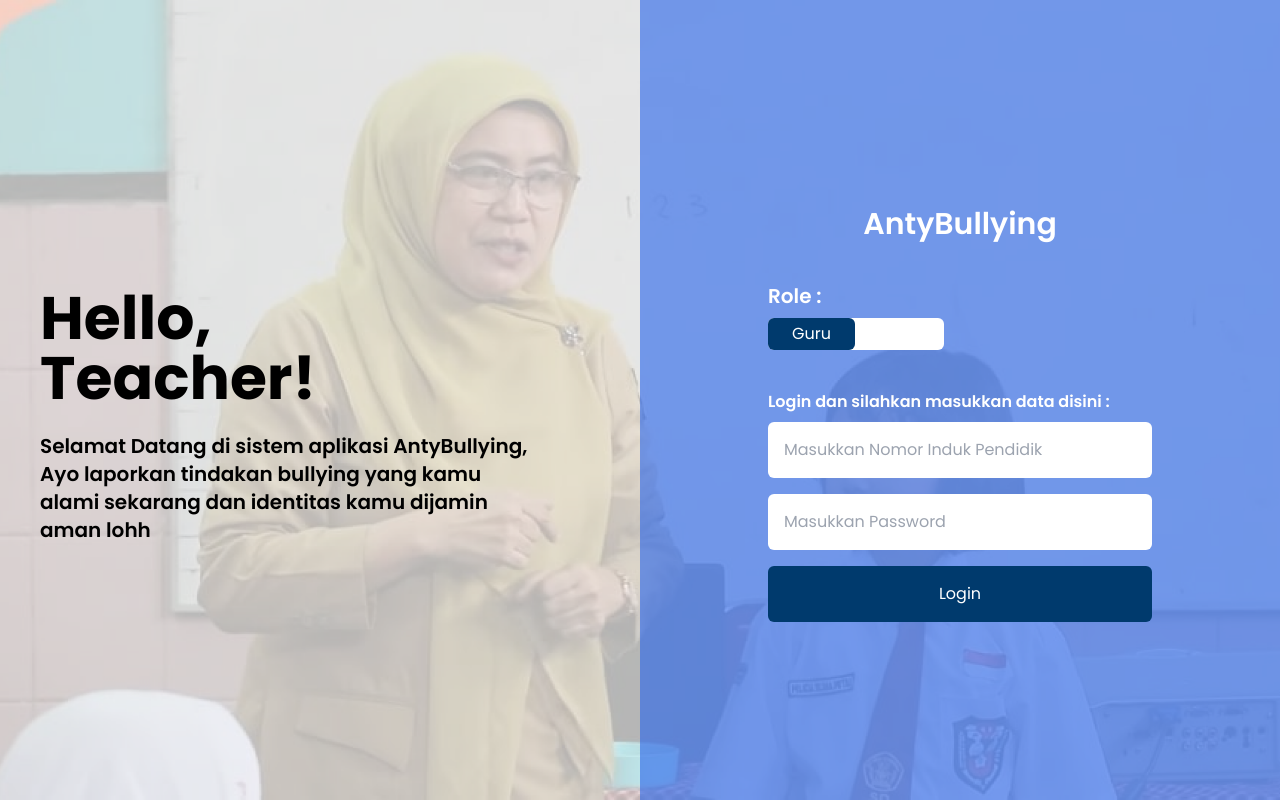
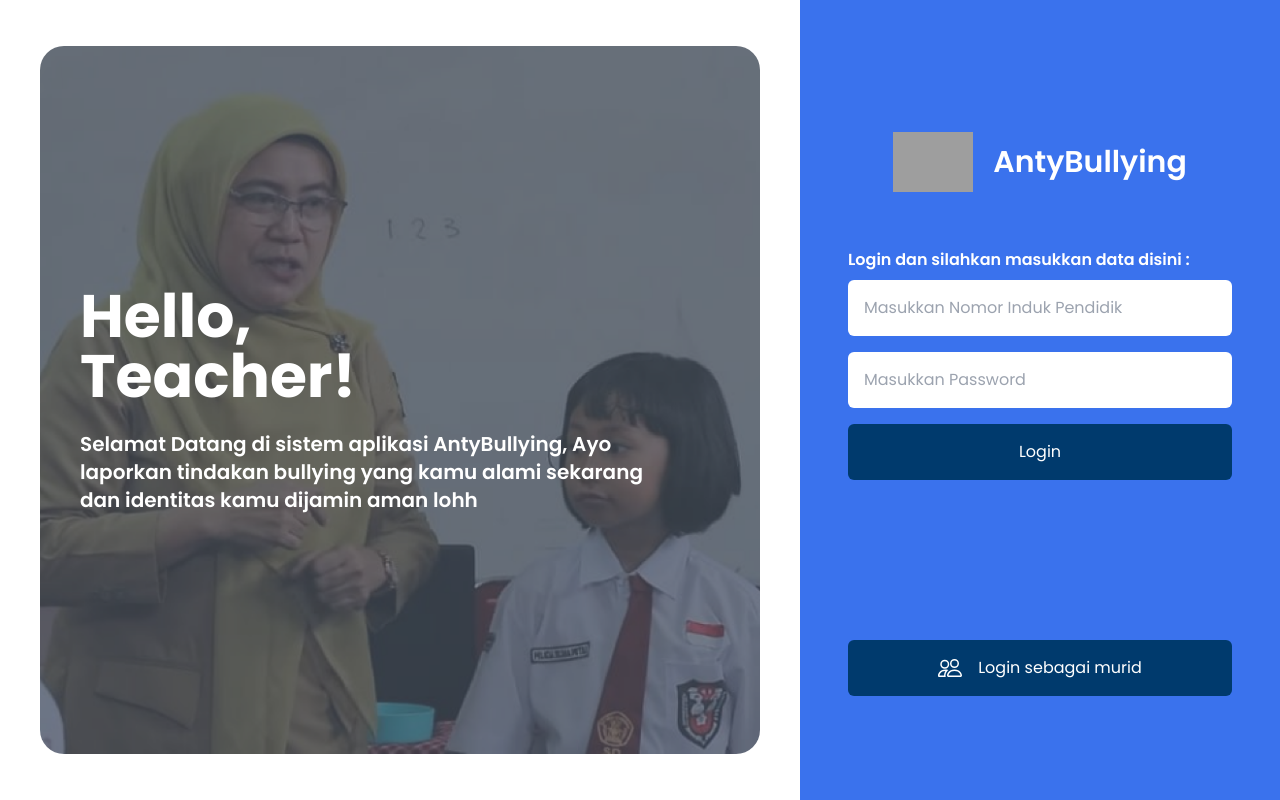
Before and after one commit to BlackMoonC/FE-Capstone-AntiBullying, a React (Vite) app in the folder frontend-antybullying/: page /teacher/login in a window 1280 px wide. Built offline with nearby package versions, Linux system fonts and the light colour scheme; grey boxes are pictures that could not be loaded.

Commit message:
Change styles on login page.

```diff
--- a/frontend-antybullying/src/components/login/Button/Selection/index.jsx
+++ b/frontend-antybullying/src/components/login/Button/Selection/index.jsx
@@ -1,10 +1,10 @@
 import React from "react";
 import { Link } from "react-router-dom";
 
-export default function index({hero}) {
+export default function index({ hero }) {
   return (
     <>
-      <div className="flex gap-1 w-44 mb-10 bg-white rounded-md">
+      {/* <div className="flex gap-1 w-44 mb-10 bg-white rounded-md">
         <Link
           to="/teacher/login"
           className={`bg-[var(--${
@@ -23,7 +23,28 @@ export default function index({hero}) {
           } px-5 py-1 text-white rounded-md`}>
           Murid
         </Link>
-      </div>
+      </div> */}
+      <Link
+        to={hero != "student" ? "/student/login" : "/teacher/login"}
+        type="submit"
+        className={`block bg-[var(${
+          hero === "student" ? "--primary-color" : "--secondary-color"
+        })] mt-40 text-center w-full py-4 text-white rounded-md`}
+      >
+        <span className="flex gap-4 justify-center">
+          <svg
+            fill="currentColor"
+            viewBox="0 0 16 16"
+            height="1.5em"
+            width="1.5em"
+          >
+            <path d="M15 14s1 0 1-1-1-4-5-4-5 3-5 4 1 1 1 1h8zm-7.978-1A.261.261 0 017 12.996c.001-.264.167-1.03.76-1.72C8.312 10.629 9.282 10 11 10c1.717 0 2.687.63 3.24 1.276.593.69.758 1.457.76 1.72l-.008.002a.274.274 0 01-.014.002H7.022zM11 7a2 2 0 100-4 2 2 0 000 4zm3-2a3 3 0 11-6 0 3 3 0 016 0zM6.936 9.28a5.88 5.88 0 00-1.23-.247A7.35 7.35 0 005 9c-4 0-5 3-5 4 0 .667.333 1 1 1h4.216A2.238 2.238 0 015 13c0-1.01.377-2.042 1.09-2.904.243-.294.526-.569.846-.816zM4.92 10A5.493 5.493 0 004 13H1c0-.26.164-1.03.76-1.724.545-.636 1.492-1.256 3.16-1.275zM1.5 5.5a3 3 0 116 0 3 3 0 01-6 0zm3-2a2 2 0 100 4 2 2 0 000-4z" />
+          </svg>
+          {hero === "student"
+            ? "Login sebagai wali murid"
+            : "Login sebagai murid"}
+        </span>
+      </Link>
     </>
   );
 }
--- a/frontend-antybullying/src/pages/student/login.jsx
+++ b/frontend-antybullying/src/pages/student/login.jsx
@@ -9,9 +9,10 @@ export default function login() {
   const { handleSubmitLogin } = handleFunction;
   return (
     <IsStudentLoginPage>
-      <section className="flex flex-col md:flex-row md:bg-[url('assets/img/bg_students.png')] bg-cover bg-center h-screen">
-        <div className="left lg:w-[50vw] lg:h-full md:pt-72 md:block hidden">
-          <div className="w-full px-10">
+      {/* <section className="flex flex-col md:flex-row md:bg-[url('assets/img/bg_students.png')] bg-cover bg-center h-screen"> */}
+      <section className="flex flex-col md:flex-row h-screen">
+        <div className="left lg:w-[60vw] my-auto mx-10 md:block hidden">
+          <div className="w-full md:bg-[url('assets/img/bg_students.png')] bg-cover bg-center lg:h-full rounded-3xl px-10 py-60 text-white bg-gray-600">
             <p className="font-bold text-6xl">Hello, </p>{" "}
             <p className="font-bold text-6xl">Student!</p>
             <p className="pt-6 pe-14 font-semibold text-xl">
@@ -21,13 +22,14 @@ export default function login() {
             </p>
           </div>
         </div>
-        <div className="right md:w-[50vw] h-full bg-red-600/60 flex flex-col items-center justify-center">
+        <div className="right md:w-[40vw] h-full bg-red-600/90 flex flex-col items-center justify-center">
           <div className="mt-12 mx-3 mb-5 md:mt-50">
-            <p className="font-semibold text-3xl text-white text-center mb-10">
-              AntyBullying
-            </p>
-            <p className="font-semibold text-xl text-white mb-2">Role : </p>
-            <ButtonSelection hero="student" />
+            <span className="flex justify-center items-center gap-5 mb-14">
+              <img className="w-20" src="/img/logo-web.png" alt="logo-antybullying" />
+              <p className="font-semibold text-3xl text-white">
+                AntyBullying
+              </p>
+            </span>
             <p className="font-semibold mt-4 mb-2 text-white">
               Login dan silahkan masukkan data disini :{" "}
             </p>
@@ -61,6 +63,7 @@ export default function login() {
                 Login
               </button>
             </form>
+            <ButtonSelection hero="student" />
           </div>
         </div>
       </section>
--- a/frontend-antybullying/src/pages/teacher/login.jsx
+++ b/frontend-antybullying/src/pages/teacher/login.jsx
@@ -1,4 +1,4 @@
-import React, { useContext } from "react";
+import { useContext } from "react";
 import ButtonSelection from "../../components/login/Button/Selection";
 import { GlobalContext } from "../../context/GlobalContext";
 import { IsTeacherLoginPage } from "../../routes/ProtectedRoute";
@@ -9,9 +9,9 @@ export default function login() {
   const { handleSubmitLogin } = handleFunction;
   return (
     <IsTeacherLoginPage>
-      <section className="flex flex-col md:flex-row md:bg-[url('assets/img/bg_teacher.png')] bg-cover bg-center h-screen">
-        <div className="left lg:w-[50vw] lg:h-full md:pt-72 md:block hidden">
-          <div className="w-full px-10">
+      <section className="flex flex-col md:flex-row h-screen">
+        <div className="left lg:w-[60vw] my-auto mx-10 md:block hidden">
+          <div className="w-full md:bg-[url('assets/img/bg_teacher.png')] bg-cover bg-center lg:h-full rounded-3xl px-10 py-60 text-white bg-gray-600">
             <p className="font-bold text-3xl md:text-6xl">Hello, </p>{" "}
             <p className="font-bold text-3xl md:text-6xl">Teacher!</p>
             <p className="pt-6 pe-14 font-semibold text-xl">
@@ -21,13 +21,14 @@ export default function login() {
             </p>
           </div>
         </div>
-        <div className="right md:w-[50vw] h-full bg-blue-600/60 flex flex-col items-center justify-center">
+        <div className="right md:w-[40vw] h-full bg-blue-600/90 flex flex-col items-center justify-center">
           <div className="mt-12 mx-3 mb-5 md:mt-50">
-            <p className="font-semibold text-3xl text-white text-center mb-10">
-              AntyBullying
-            </p>
-            <p className="font-semibold text-xl text-white mb-2">Role : </p>
-            <ButtonSelection hero="teacher" />
+            <span className="flex justify-center items-center gap-5 mb-14">
+              <img className="w-20" src="/img/logo-web.png" alt="logo-antybullying" />
+              <p className="font-semibold text-3xl text-white">
+                AntyBullying
+              </p>
+            </span>
             <p className="font-semibold mt-4 mb-2 text-white">
               Login dan silahkan masukkan data disini :{" "}
             </p>
@@ -61,6 +62,7 @@ export default function login() {
                 Login
               </button>
             </form>
+            <ButtonSelection hero="teacher" />
           </div>
         </div>
       </section>
```
